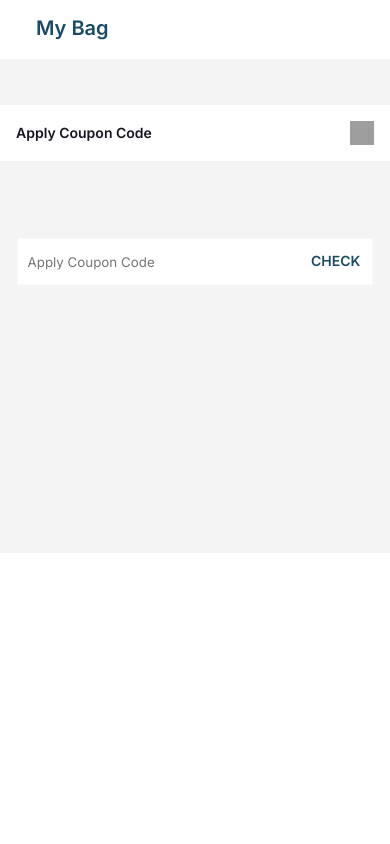
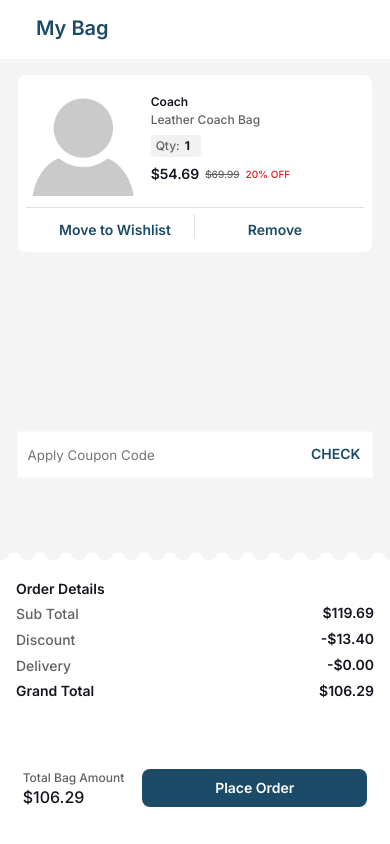
Before and after one commit to Gabriel-Lassen/E-Commerce-CodeVerse, a React (Vite) app in the folder codeverse/: page /mycart in a window 390 px wide. Built offline with nearby package versions, Linux system fonts and the light colour scheme; grey boxes are pictures that could not be loaded.

Commit message:
add: styles fix for mobile

```diff
--- a/codeverse/src/components/Bag/index.jsx
+++ b/codeverse/src/components/Bag/index.jsx
@@ -31,7 +31,7 @@ const Bag = () => {
           </div>
         </div>
         <div className={styles.separator}></div>
-        {/* <div className={styles.cards}>
+        <div className={styles.cards}>
           <div className={styles.imgAndDesc}>
             <img src={teste} alt="" />
 
@@ -55,7 +55,7 @@ const Bag = () => {
                 <s>${price}</s>
               </span>
               <p>{discount * 100}% OFF</p>
-            </div>
+            </div>*/}
             </div>
           </div>
           <div className={styles.separator}></div>
@@ -64,14 +64,14 @@ const Bag = () => {
             <div className={styles.column}></div>
             <button className={styles.remove}>Remove</button>
           </div>
-        </div>*/}
-        <Cupom />
+        </div>
+        {reverse && <Cupom />}
 
-        <DropdowBtn title="Apply Coupon Code">
+        {hidden && <DropdowBtn title="Apply Coupon Code" divisor={true}>
           <Cupom />
-        </DropdowBtn>
+        </DropdowBtn>}
       </section>
-      {/*<img src={background} alt="" className={styles.bg} />
+      <img src={background} alt="" className={styles.bg} />
       <div className={styles.order}>
         <h2>Order Details</h2>
         <div>
@@ -97,7 +97,7 @@ const Bag = () => {
           <span>$106.29</span>
         </div>
         <button>Place Order</button>
-      </div>*/}
+      </div>
     </div>
   );
 };
--- a/codeverse/src/components/Bag/styles.module.scss
+++ b/codeverse/src/components/Bag/styles.module.scss
@@ -282,7 +282,6 @@
 
 @media screen and (min-width: 769px) {
   .container {
-
     .products {
       width: 55.4vw;
       height: 466px;
@@ -314,8 +313,8 @@
         margin-bottom: 24px;
       }
 
-      .cards{
-
+      .cards {
+        height: 214px;
       }
     }
     .bg {
--- a/codeverse/src/components/CupomInput/styles.module.scss
+++ b/codeverse/src/components/CupomInput/styles.module.scss
@@ -33,6 +33,7 @@
 @media screen and (min-width: 769px) {
   .cupom {
     display: flex;
+
     position: relative;
     width: 28vw;
 
@@ -41,6 +42,7 @@
       height: 56px;
       border: none;
       padding: 10px;
+      background: var(--Grey);
     }
 
     button {
@@ -53,6 +55,7 @@
       line-height: 16px;
       color: var(--Primary);
       background: none;
+      padding: 0;
     }
   }
 }
```
